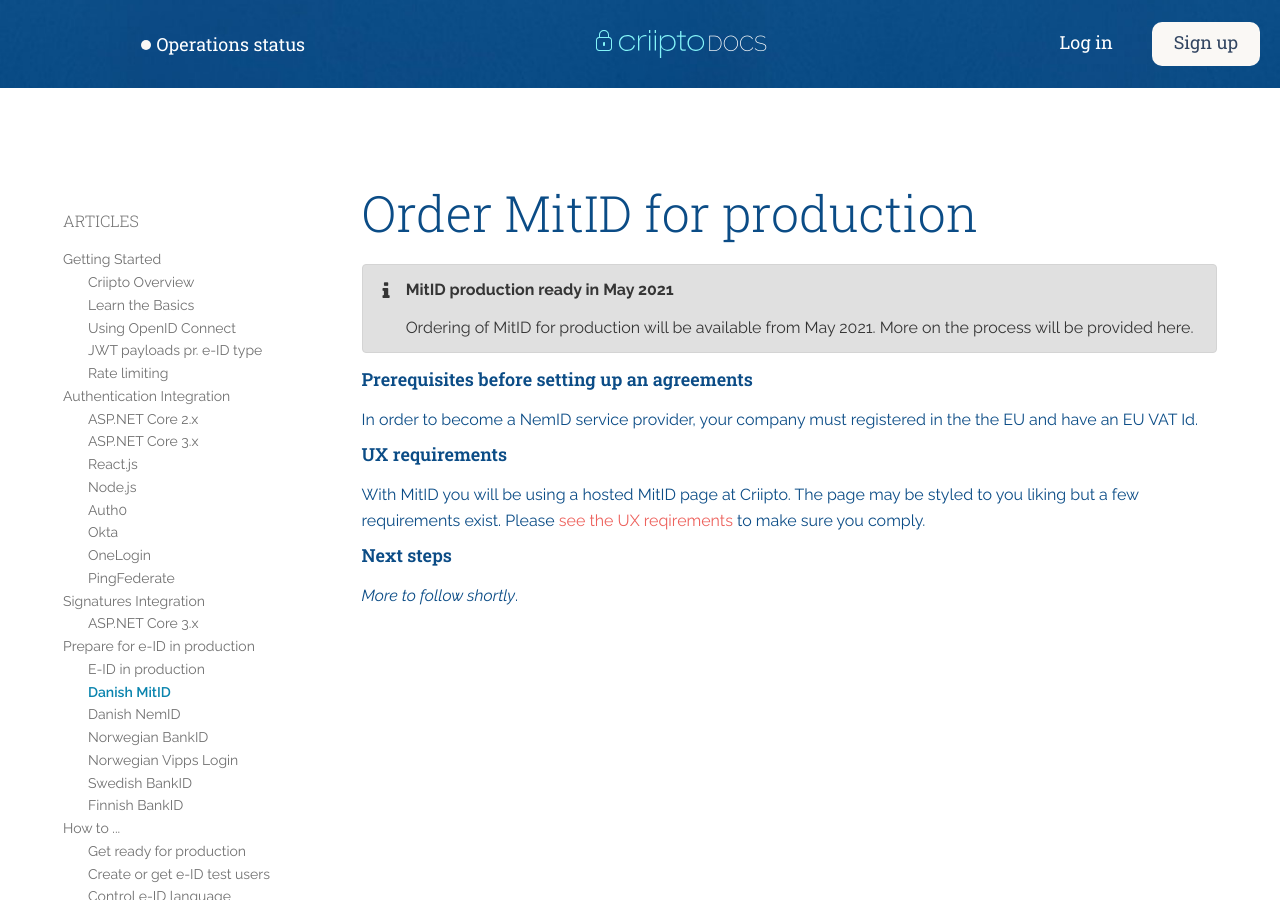
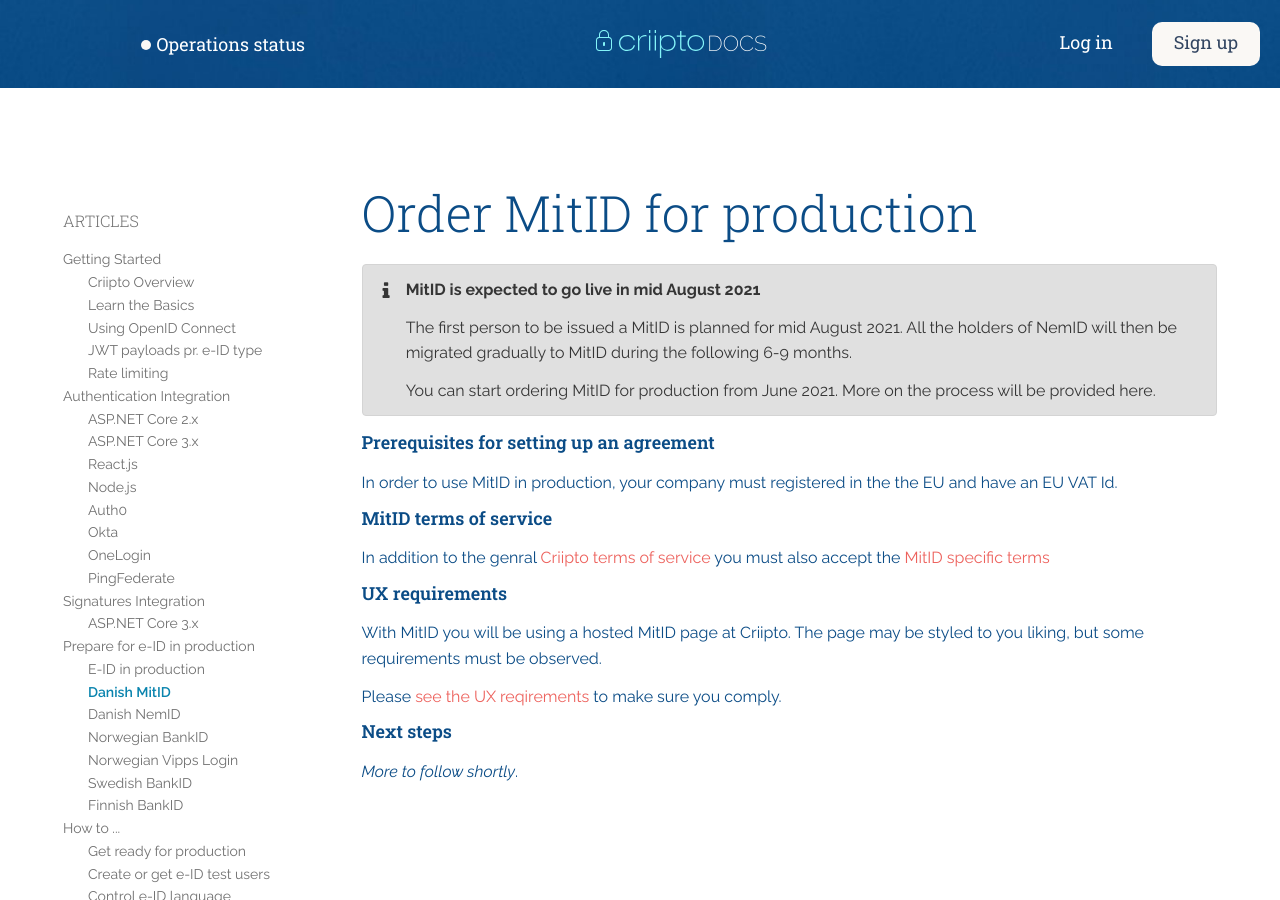
Before and after one commit to criipto/docs-old, a Jekyll site: the page built from eid-specifics/order-dk-mitid.md, in a window 1280 px wide and 900 px high. Built offline with Jekyll 4.4.1, drawn with Linux system fonts in a browser that asks for light colours; some web fonts are replaced.

Commit message:
Update MitID page

```diff
--- a/eid-specifics/order-dk-mitid.md
+++ b/eid-specifics/order-dk-mitid.md
@@ -7,19 +7,28 @@
 
 {% iconnote info %}
 
-**MitID production ready in May 2021**
+**MitID is expected to go live in mid August 2021**
 
-Ordering of MitID for production will be available from May 2021.  More on the process will be provided here.
+The first person to be issued a MitID is planned for mid August 2021. All the holders of NemID will then be migrated
+gradually to MitID during the following 6-9 months.
+
+You can start ordering MitID for production from June 2021.  More on the process will be provided here.
 
 {% endiconnote %}
 
-### Prerequisites before setting up an agreements
+### Prerequisites for setting up an agreement
 
-In order to become a NemID service provider, your company must registered in the the EU and have an EU VAT Id.
+In order to use MitID in production, your company must registered in the the EU and have an EU VAT Id.
+
+### MitID terms of service
+
+In addition to the genral [Criipto terms of service](https://criipto.com/legal/tos/) you must also accept the [MitID specific terms](https://criipto.com/legal/mitid/tos)
 
 ### UX requirements
 
-With MitID you will be using a hosted MitID page at Criipto. The page may be styled to you liking but a few requirements exist.
+With MitID you will be using a hosted MitID page at Criipto. The page may be styled to you liking, but some requirements must be
+observed.
+
 Please [see the UX reqirements](/eid-specifics/mitid-ux-reqs) to make sure you comply.
 
 ### Next steps
```
